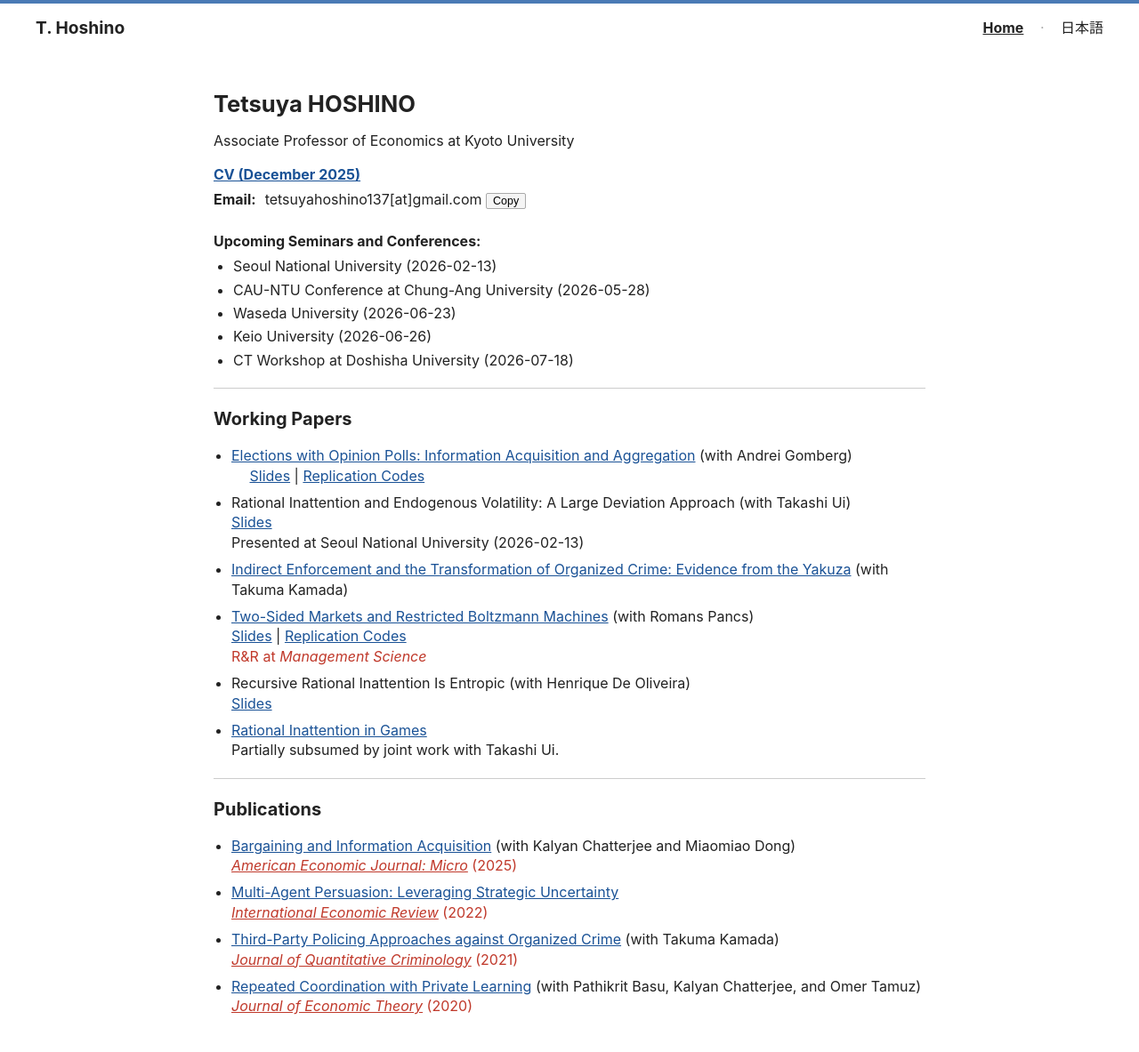
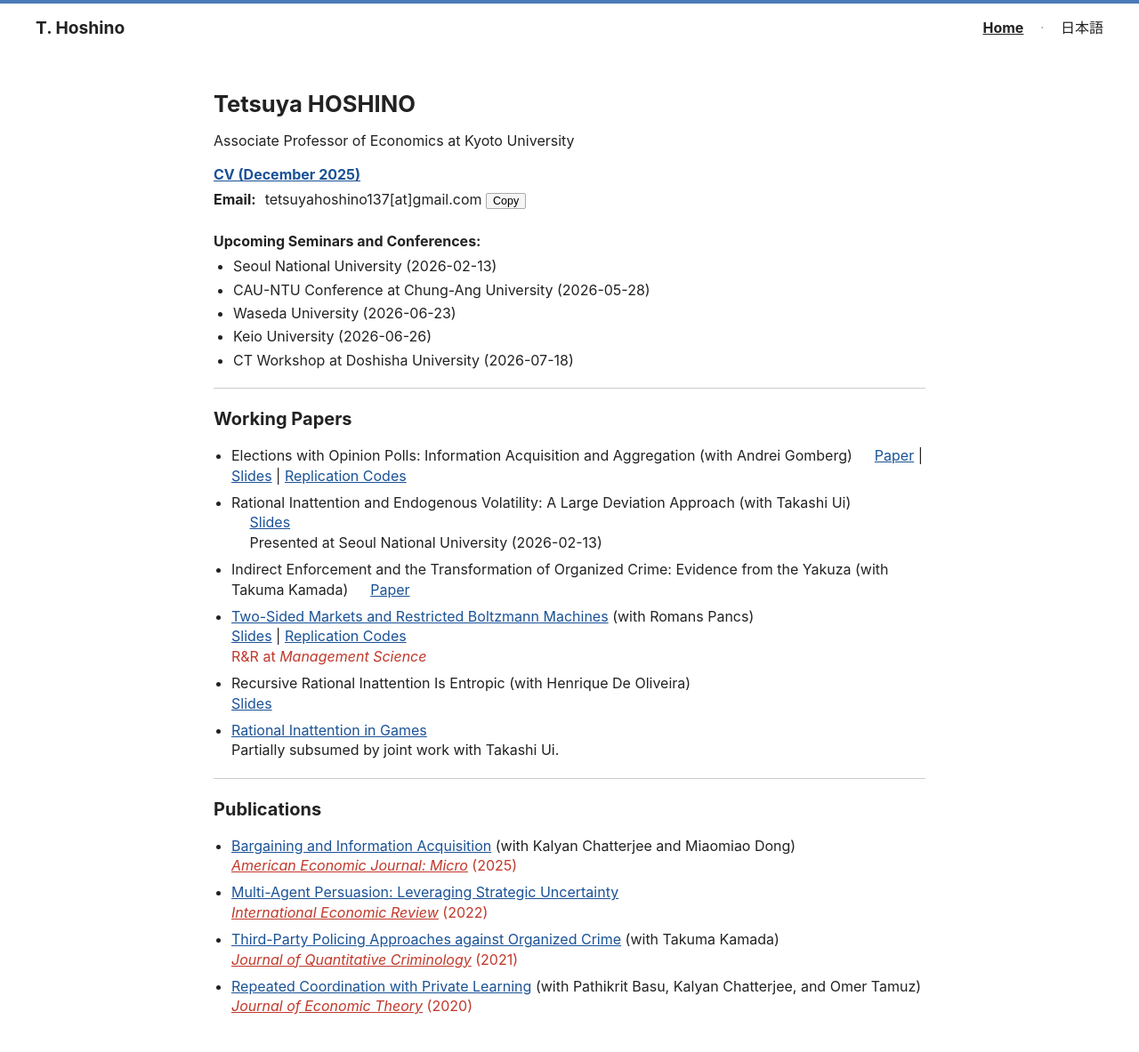
Before and after one commit to tetsuyahoshino137/tetsuyahoshino137.github.io, a Jekyll site: the page built from index.md, in a window 1280 px wide. Shown: the whole page at 89% size. Built offline with Jekyll 4.4.1, drawn with Linux system fonts in a browser that asks for light colours.

Commit message:
Update index.md

```diff
--- a/index.md
+++ b/index.md
@@ -34,14 +34,15 @@ title: Home
 
 ## Working Papers
 
-- [Elections with Opinion Polls: Information Acquisition and Aggregation](papers/GombergHoshino250408.pdf) (with Andrei Gomberg)
-  &emsp; [Slides](slides/GombergHoshino_CETC.pdf) | [Replication Codes](https://colab.research.google.com/drive/1Udqhdzlq0Cck9HbkMKYVyT4HPwApEFsW?usp=sharing)
+- Elections with Opinion Polls: Information Acquisition and Aggregation (with Andrei Gomberg)
+  &emsp; [Paper](papers/GombergHoshino250408.pdf) | [Slides](slides/GombergHoshino_CETC.pdf) | [Replication Codes](https://colab.research.google.com/drive/1Udqhdzlq0Cck9HbkMKYVyT4HPwApEFsW?usp=sharing)
 
 - Rational Inattention and Endogenous Volatility: A Large Deviation Approach (with Takashi Ui)
-  [Slides](slides/HoshinoUi_BRIC.pdf)
-  Presented at Seoul National University (2026-02-13)
+  &emsp; [Slides](slides/HoshinoUi_BRIC.pdf)
+  &emsp; Presented at Seoul National University (2026-02-13)
 
-- [Indirect Enforcement and the Transformation of Organized Crime: Evidence from the Yakuza](papers/HoshinoKamada260125.pdf) (with Takuma Kamada)
+- Indirect Enforcement and the Transformation of Organized Crime: Evidence from the Yakuza (with Takuma Kamada)
+  &emsp; [Paper](papers/HoshinoKamada260125.pdf)
 
 - [Two-Sided Markets and Restricted Boltzmann Machines](papers/HoshinoPancs250513.pdf) (with Romans Pancs)
   [Slides](slides/HoshinoPancs_EconometricSocietyAIML.pdf) | [Replication Codes](https://colab.research.google.com/drive/1zIY4-pjJv4uWzs7OlHq-XOe5-MAmSGNU?usp=sharing)
```
